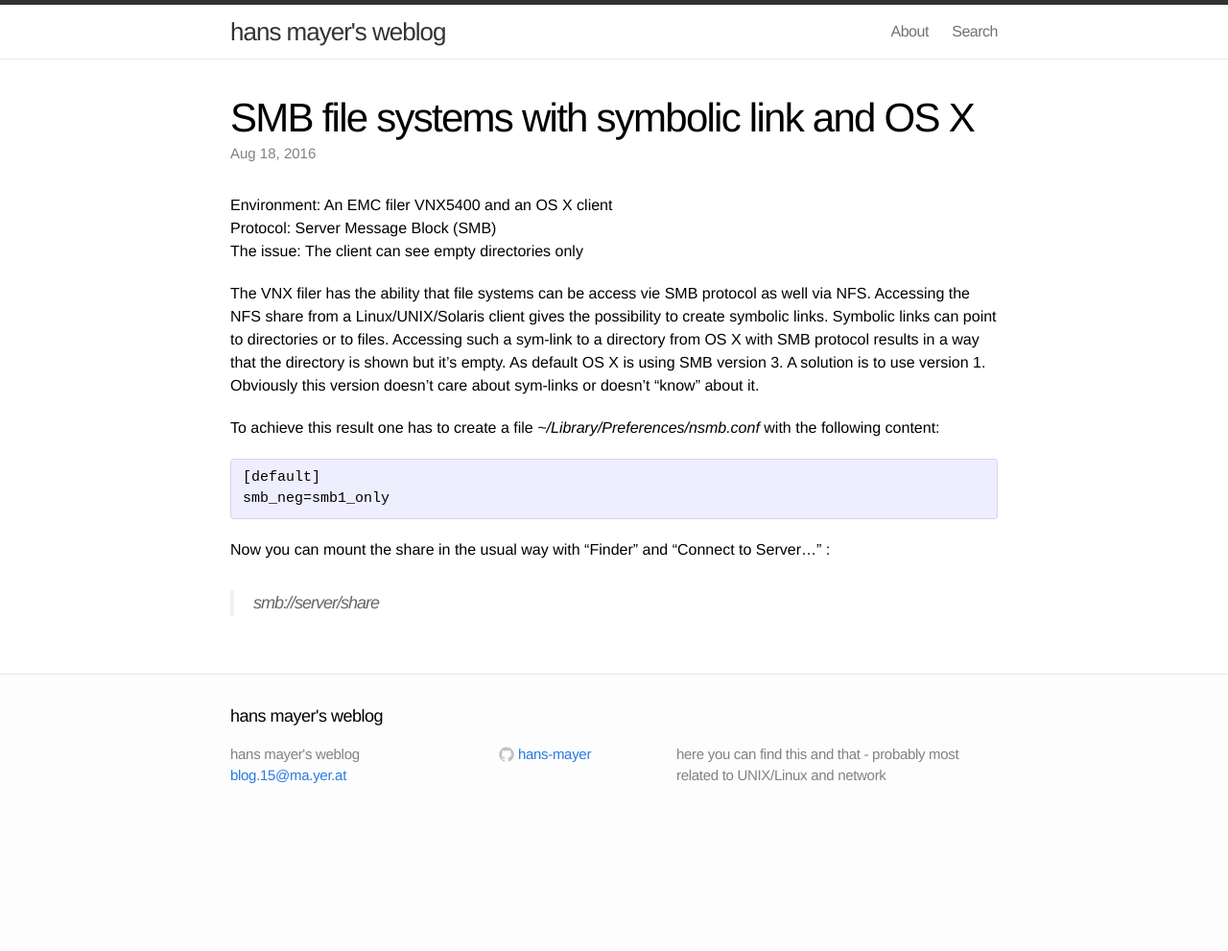
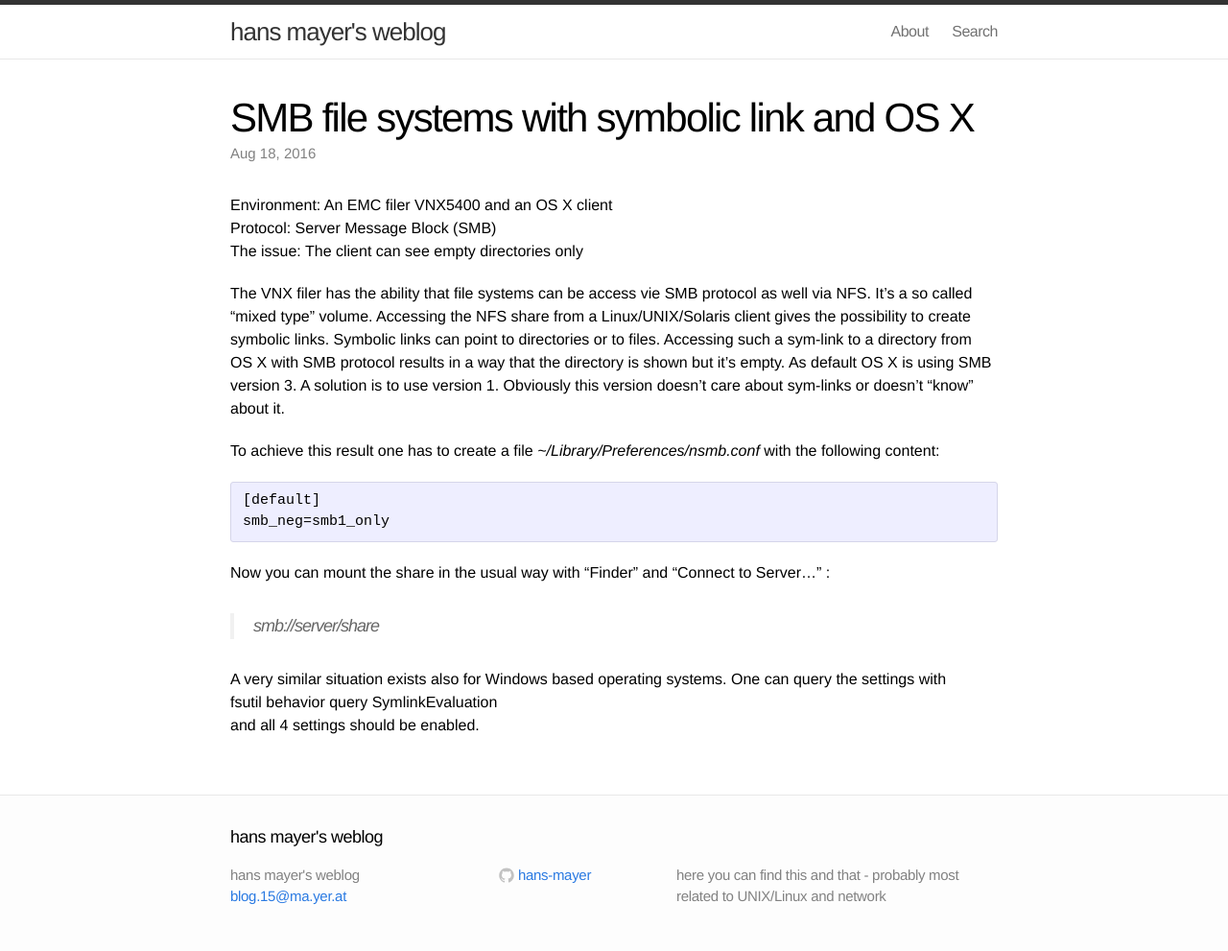
Before and after one commit to hans-mayer/blog, a Jekyll site: the page built from _posts/2016-08-18-smb-symlink-osx.markdown, in a window 1280 px wide. Shown: the whole page at 96% size. Built offline with Jekyll 4.4.1, drawn with Linux system fonts in a browser that asks for light colours; before the commit the page ends 900 px from its top, so only the background shows below that.

Commit message:
smb-symlink-osx additional info also for Windows

```diff
--- a/_posts/2016-08-18-smb-symlink-osx.markdown
+++ b/_posts/2016-08-18-smb-symlink-osx.markdown
@@ -9,7 +9,7 @@
 Protocol: Server Message Block (SMB) <br>
 The issue: The client can see empty directories only
 
-The VNX filer has the ability that file systems can be access vie SMB protocol as well via NFS. Accessing the NFS share from a Linux/UNIX/Solaris client gives the possibility to create symbolic links. Symbolic links can point to directories or to files. Accessing such a sym-link to a directory from OS X with SMB protocol results in a way that the directory is shown but it's empty. As default OS X is using SMB version 3. A solution is to use version 1. Obviously this version doesn't care about sym-links or doesn't "know" about it.
+The VNX filer has the ability that file systems can be access vie SMB protocol as well via NFS. It's a so called "mixed type" volume. Accessing the NFS share from a Linux/UNIX/Solaris client gives the possibility to create symbolic links. Symbolic links can point to directories or to files. Accessing such a sym-link to a directory from OS X with SMB protocol results in a way that the directory is shown but it's empty. As default OS X is using SMB version 3. A solution is to use version 1. Obviously this version doesn't care about sym-links or doesn't "know" about it.
 
 To achieve this result one has to create a file _~/Library/Preferences/nsmb.conf_ with the following content:
 
@@ -21,3 +21,7 @@
 Now you can mount the share in the usual way with "Finder" and "Connect to Server..." :
 
 > smb://server/share
+
+A very similar situation exists also for Windows based operating systems. One can query the settings with <br>
+  fsutil behavior query SymlinkEvaluation <br>
+and all 4 settings should be enabled.
```
